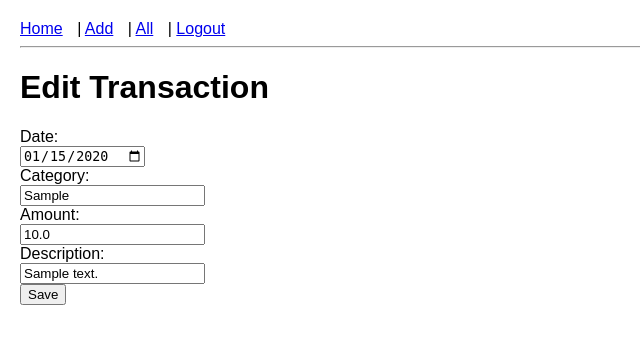
After one commit to AlekSwiderski/llm_fun, a Flask app: page /edit/1 in a window 1280 px wide. The commit adds this page. Shown: the top 344 px of the page, without its empty margins (0-640 px from the left). Run offline with Flask 3, Linux system fonts and the light colour scheme; a user stored in the database is signed in; tables that the repository leaves empty hold one stand-in row (values such as "Sample post").

Commit message:
Add edit and delete functionality

```diff
--- a/backend/app.py
+++ b/backend/app.py
@@ -78,6 +78,33 @@ def add_transaction():
         return redirect(url_for('index'))
     return render_template('add_transaction.html')
 
+
+@app.route('/edit/<int:tx_id>', methods=['GET', 'POST'])
+@login_required
+def edit_transaction(tx_id):
+    from flask import request
+    t = Transaction.query.get_or_404(tx_id)
+    if t.user_id != current_user.id:
+        return redirect(url_for('index'))
+    if request.method == 'POST':
+        t.date = request.form['date']
+        t.category = request.form['category']
+        t.amount = request.form['amount']
+        t.description = request.form['description']
+        db.session.commit()
+        return redirect(url_for('index'))
+    return render_template('edit_transaction.html', transaction=t)
+
+
+@app.route('/delete/<int:tx_id>')
+@login_required
+def delete_transaction(tx_id):
+    t = Transaction.query.get_or_404(tx_id)
+    if t.user_id == current_user.id:
+        db.session.delete(t)
+        db.session.commit()
+    return redirect(url_for('index'))
+
 @app.route('/login', methods=['GET', 'POST'])
 def login():
     from flask import request
--- /dev/null
+++ b/backend/templates/edit_transaction.html
@@ -0,0 +1,15 @@
+{% extends 'base.html' %}
+{% block content %}
+<h1>Edit Transaction</h1>
+<form method="post">
+    <label>Date:</label><br>
+    <input name="date" type="date" value="{{ transaction.date }}" required><br>
+    <label>Category:</label><br>
+    <input name="category" value="{{ transaction.category }}" required><br>
+    <label>Amount:</label><br>
+    <input name="amount" type="number" step="0.01" value="{{ transaction.amount }}" required><br>
+    <label>Description:</label><br>
+    <input name="description" value="{{ transaction.description }}"><br>
+    <button type="submit">Save</button>
+</form>
+{% endblock %}
```
Also changed, not shown: backend/templates/index.html (+10 -1 lines), README.md.
